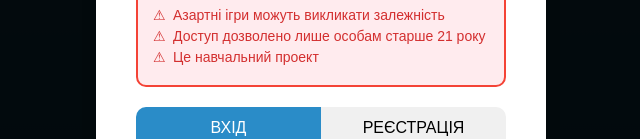
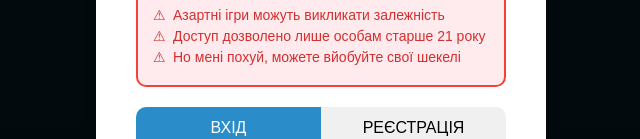
Before and after one commit to dim4ik24/The-p1dorasu, a plain HTML site: page index.html in a window 1280 px wide. Shown: the part 174-313 px from the top of the page, without its empty margins (319-959 px from the left). Drawn offline with Linux system fonts and the light colour scheme.

Commit message:
Update index.html

```diff
--- a/index.html
+++ b/index.html
@@ -1836,7 +1836,7 @@
                 <ul>
                     <li>Азартні ігри можуть викликати залежність</li>
                     <li>Доступ дозволено лише особам старше 21 року</li>
-                    <li>Це навчальний проект</li>
+                    <li>Но мені похуй, можете вйобуйте свої шекелі</li>
                 </ul>
             </div>
 
```
